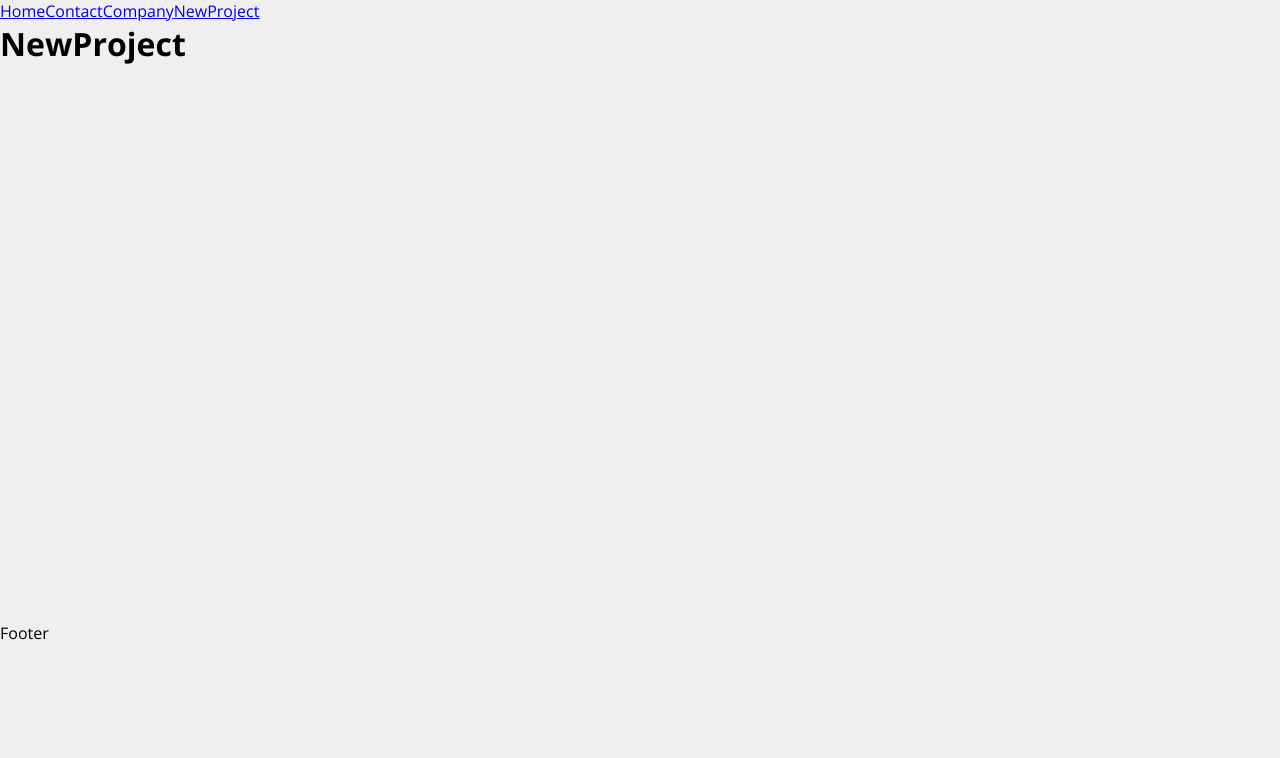
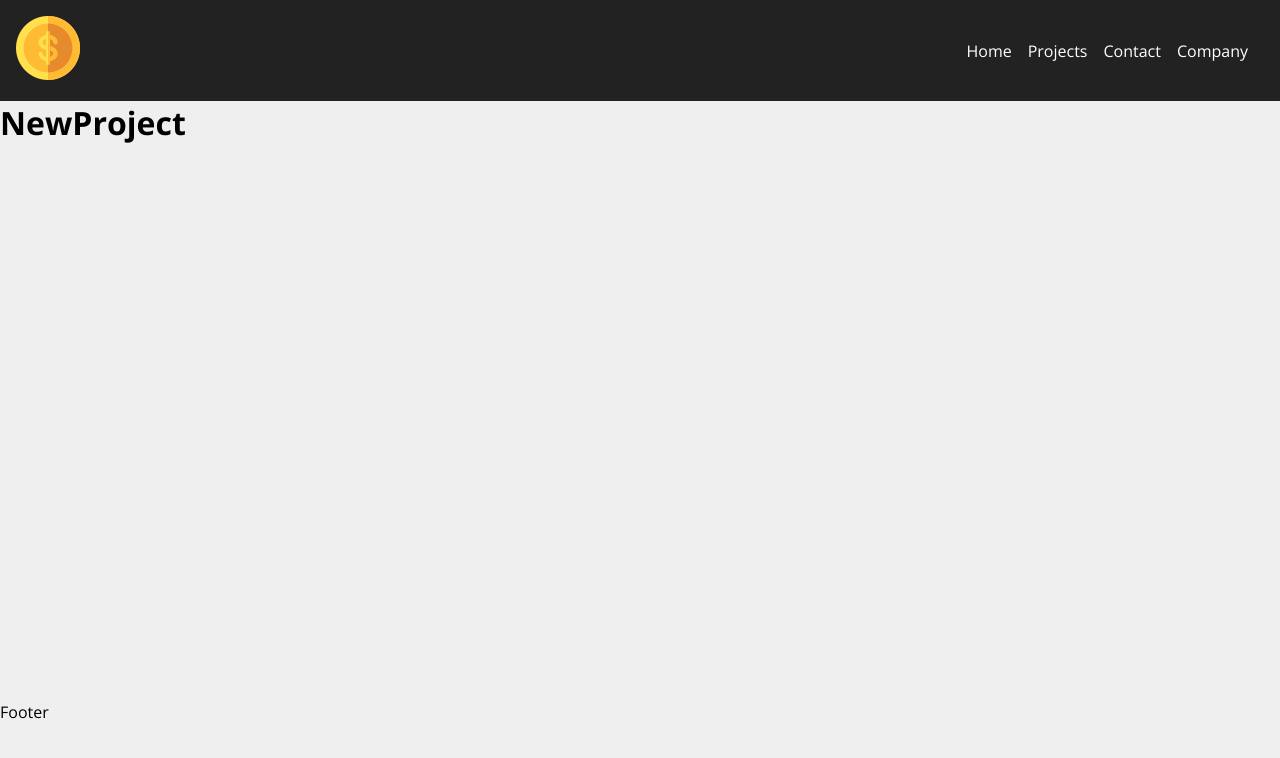
Before and after one commit to Raulleao/Costs, a React (Create React App) app: page /newproject in a window 1280 px wide. Shown: the top 758 px of the page. Built offline with nearby package versions, Linux system fonts and the light colour scheme.

Commit message:
feat: add navbar

```diff
--- a/src/App.js
+++ b/src/App.js
@@ -3,21 +3,19 @@ import Company from "./components/pages/Company";
 import Contact from "./components/pages/Contact";
 import Home from "./components/pages/Home";
 import NewProject from "./components/pages/NewProject";
+import Projects from "./components/pages/Projects";
 
 import Container from "./components/layout/Container";
+import NavBar from "./components/layout/NavBar";
 
 function App() {
   return (
     <Router>
-      <div>
-        <Link to="/">Home</Link>
-        <Link to="/contact">Contact</Link>
-        <Link to="/company">Company</Link>
-        <Link to="/newproject">NewProject</Link>
-      </div>
+      <NavBar />
       <Container customClass="min-height">
         <Routes>
           <Route path="/" element={<Home />} />
+          <Route path="/projects" element={<Projects />} />
           <Route path="/company" element={<Company />} />
           <Route path="/contact" element={<Contact />} />
           <Route path="/newproject" element={<NewProject />} />
--- /dev/null
+++ b/src/components/layout/NavBar.js
@@ -0,0 +1,30 @@
+import { Link } from "react-router-dom";
+import Container from "./Container";
+import styles from "./NavBar.module.css";
+import logo from "../../img/costs_logo.png";
+function NavBar() {
+  return (
+    <nav className={styles.navbar}>
+      <Container>
+        <Link>
+          <img src={logo} alt="logo" />
+        </Link>
+        <ul className={styles.list}>
+          <li className={styles.item}>
+            <Link to="/">Home</Link>
+          </li>
+          <li className={styles.item}>
+            <Link to="/projects">Projects</Link>
+          </li>
+          <li className={styles.item}>
+            <Link to="/contact">Contact</Link>
+          </li>
+          <li className={styles.item}>
+            <Link to="/company">Company</Link>
+          </li>
+        </ul>
+      </Container>
+    </nav>
+  );
+}
+export default NavBar;
--- /dev/null
+++ b/src/components/layout/NavBar.module.css
@@ -0,0 +1,25 @@
+.navbar {
+  display: flex;
+  justify-content: space-between;
+  background-color: #222;
+  padding: 1em;
+}
+
+.list {
+  display: flex;
+  list-style: none;
+  align-items: center;
+}
+
+.item {
+  margin-right: 1em;
+}
+
+.item a {
+  color: #fff;
+  text-decoration: none;
+}
+
+.item a:hover {
+  color: #ffbb33;
+}
```
